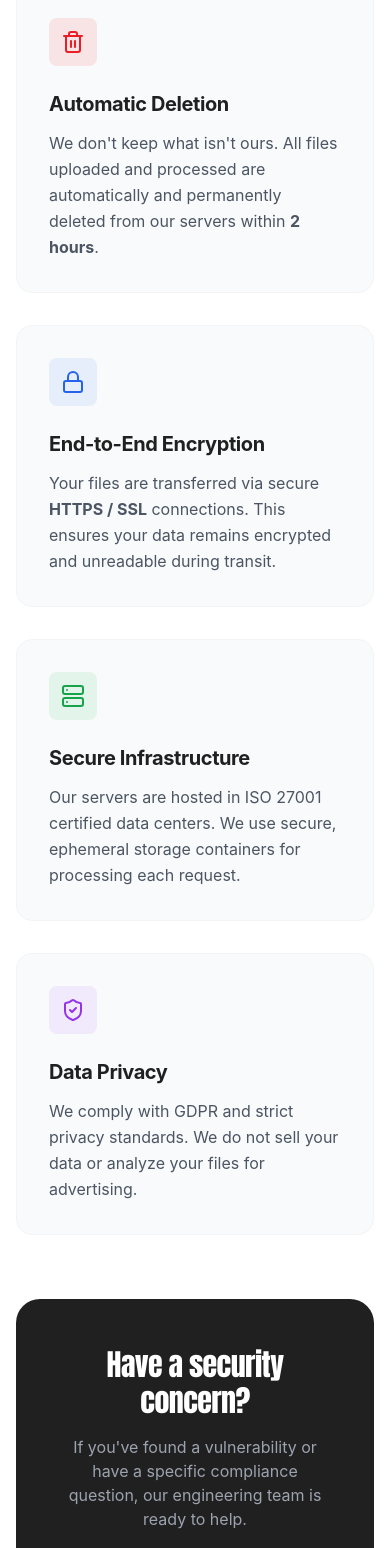
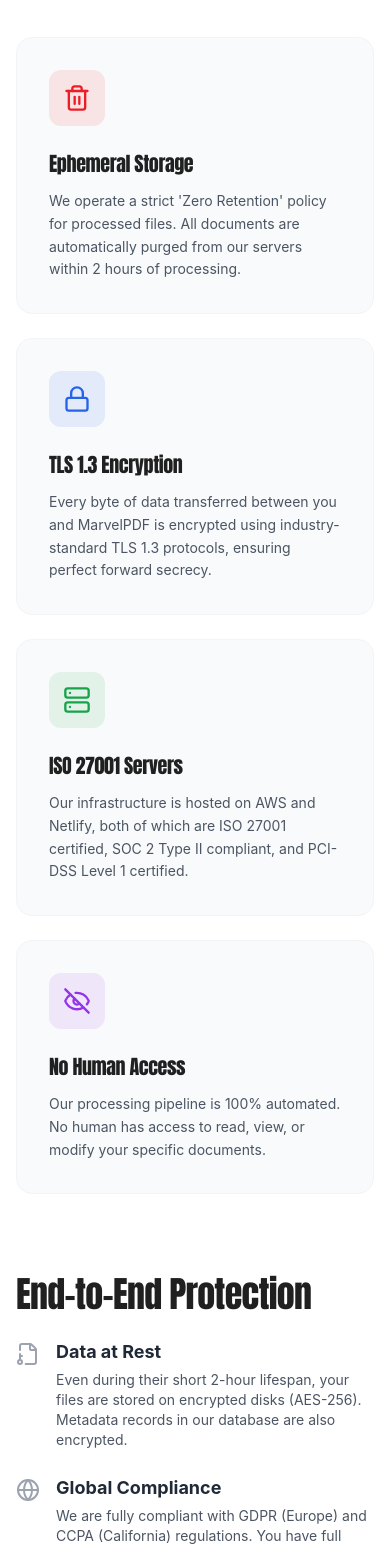
Before and after one commit to gaurav25122000/PDF, a React (Vite) app in the folder frontend/: page /security in a window 390 px wide. Shown: the part 432-1980 px from the top of the page. Built offline with nearby package versions, Linux system fonts and the light colour scheme.

Commit message:
Update email to marvel.pdf.queries@gmail.com and expand Legal Docs

```diff
--- a/frontend/src/components/Footer.jsx
+++ b/frontend/src/components/Footer.jsx
@@ -57,9 +57,9 @@ const Footer = () => {
           <div>
             <h3 className="text-white font-bold uppercase tracking-wider mb-4">Contact</h3>
             <div className="flex flex-col space-y-3 text-sm">
-                <a href="mailto:support@marvelpdf.com" className="flex items-center gap-2 hover:text-white transition-colors">
+                <a href="mailto:marvel.pdf.queries@gmail.com" className="flex items-center gap-2 hover:text-white transition-colors">
                     <Mail size={16} className="text-marvel-red" />
-                    support@marvelpdf.com
+                    marvel.pdf.queries@gmail.com
                 </a>
                 <div className="flex space-x-4 mt-2">
                     <a href="#" className="text-gray-500 hover:text-white transition-colors"><Github size={20} /></a>
--- a/frontend/src/pages/Contact.jsx
+++ b/frontend/src/pages/Contact.jsx
@@ -25,7 +25,7 @@ const Contact = () => {
                     </div>
                     <div>
                         <h3 className="font-bold text-marvel-black text-lg">Email Us</h3>
-                        <p className="text-gray-600">support@marvelpdf.com</p>
+                        <p className="text-gray-600">marvel.pdf.queries@gmail.com</p>
                         <p className="text-gray-500 text-sm mt-1">We'll respond within 24 hours.</p>
                     </div>
                 </div>
--- a/frontend/src/pages/FAQ.jsx
+++ b/frontend/src/pages/FAQ.jsx
@@ -54,7 +54,7 @@ const FAQ = () => {
             />
             <FAQItem
                 question="How can I contact support?"
-                answer="You can reach our support team at support@marvelpdf.com. We typically respond within 24 hours."
+                answer="You can reach our support team at marvel.pdf.queries@gmail.com. We typically respond within 24 hours."
             />
         </div>
       </div>
--- a/frontend/src/pages/Privacy.jsx
+++ b/frontend/src/pages/Privacy.jsx
@@ -1,21 +1,16 @@
 import React from 'react';
 import { Helmet } from 'react-helmet-async';
-import Navbar from '../components/Navbar'; // Wait, Navbar is outside routes in App.jsx.
-// We are inside the main > relative > absolute overlay.
-// We just need the content. The Navbar is already visible from App.jsx?
-// App.jsx structure: Navbar is separate. Home is absolute inset-0. Routes are relative z-10.
-// So if I render this, it appears ON TOP of Home.
-// I just need a background color.
 
 const LegalPage = ({ title, date, children }) => (
   <div className="min-h-screen bg-white text-gray-800 pt-24 pb-12 px-4 sm:px-6 lg:px-8 absolute inset-0 z-40 overflow-y-auto">
     <Helmet>
       <title>{title} - MarvelPDF</title>
     </Helmet>
-    <div className="max-w-4xl mx-auto bg-white p-8 rounded-2xl shadow-sm border border-gray-100">
-      <h1 className="text-4xl font-heading text-marvel-black mb-2">{title}</h1>
-      <p className="text-gray-500 mb-8 text-sm">Last updated: {date}</p>
-      <div className="prose prose-slate max-w-none prose-headings:font-heading prose-headings:text-marvel-black prose-a:text-marvel-red font-sans">
+    <div className="max-w-4xl mx-auto bg-white p-12 rounded-2xl shadow-sm border border-gray-100">
+      <h1 className="text-4xl font-heading text-marvel-black mb-4">{title}</h1>
+      <div className="w-20 h-1 bg-marvel-red mb-6"></div>
+      <p className="text-gray-500 mb-12 text-sm uppercase tracking-wide font-bold">Last updated: {date}</p>
+      <div className="prose prose-lg max-w-none prose-headings:font-heading prose-headings:text-marvel-black prose-a:text-marvel-red font-sans text-gray-600">
         {children}
       </div>
     </div>
@@ -25,39 +20,86 @@ const LegalPage = ({ title, date, children }) => (
 const Privacy = () => {
   return (
     <LegalPage title="Privacy Policy" date="December 29, 2025">
-      <p>
-        At MarvelPDF, your privacy is our priority. We are committed to protecting your personal information and your documents.
-        This Privacy Policy explains how we handle your data when you use our PDF tools.
+      <p className="lead">
+        At MarvelPDF, safeguarding your privacy and the security of your documents is our absolute highest priority.
+        This detailed Privacy Policy explains exactly how we collect, use, process, and delete your data when you use our website and services.
       </p>
 
-      <h3>1. Data We Collect</h3>
+      <h2>1. Information We Collect</h2>
+      <p>We believe in data minimization. We only collect what is strictly necessary to provide our services:</p>
+      <ul>
+        <li><strong>Uploaded Documents:</strong> When you use our tools (e.g., Merge, Split, Convert), you upload files to our servers. These files are collected solely for the purpose of performing the requested operation.</li>
+        <li><strong>Usage Data:</strong> We collect anonymous technical data such as your IP address, browser type, device type, and timestamps. This is used strictly for rate limiting (fair usage policy) and preventing abuse.</li>
+        <li><strong>Account Information:</strong> If you choose to create an account, we collect your name, email address, and an encrypted version of your password.</li>
+        <li><strong>Cookies:</strong> We use essential cookies to maintain your login session and store non-identifiable user preferences.</li>
+      </ul>
+
+      <h2>2. How We Handle Your Files (Critical)</h2>
+      <p>We understand that your files may contain sensitive, personal, or confidential information. Here is our binding commitment to you:</p>
+      <ul>
+        <li><strong>Transient Processing:</strong> Your files are stored on our secure servers only for the duration of the processing task.</li>
+        <li><strong>Automatic Deletion:</strong> All uploaded files and the resulting processed files are automatically and permanently deleted from our servers within <strong>2 hours</strong>. We do not keep backups of your files.</li>
+        <li><strong>No Human Access:</strong> Our file processing is fully automated. No MarvelPDF employee or third party views the content of your files unless explicitly required by law.</li>
+        <li><strong>Ownership:</strong> You retain full intellectual property rights and ownership of your files at all times. MarvelPDF claims no ownership over your content.</li>
+      </ul>
+
+      <h2>3. How We Use Your Information</h2>
+      <p>We use your data for the following purposes:</p>
+      <ul>
+        <li>To provide, operate, and maintain our PDF tools.</li>
+        <li>To improve, personalize, and expand our website's functionality.</li>
+        <li>To detect and prevent fraudulent use or abuse of our services.</li>
+        <li>To communicate with you, specifically regarding your account or customer support inquiries.</li>
+      </ul>
+
+      <h2>4. Data Sharing and Third Parties</h2>
       <p>
-        We collect minimal data necessary to provide our services:
-        <ul>
-          <li><strong>Uploaded Files:</strong> Files you upload for processing.</li>
-          <li><strong>Usage Data:</strong> Information about how you use our tools (e.g., timestamps, tool type) for rate limiting.</li>
-          <li><strong>Account Info:</strong> If you sign up, we store your name and email address securely.</li>
-        </ul>
+        We do <strong>not</strong> sell, trade, or rent your personal identification information to others.
+        We may share generic aggregated demographic information not linked to any personal identification information regarding visitors and users with our business partners.
+      </p>
+      <p>We use trusted third-party infrastructure providers to host our service:</p>
+      <ul>
+        <li><strong>Netlify / AWS:</strong> For hosting our static website and serverless functions.</li>
+        <li><strong>Neon:</strong> For our secure database infrastructure.</li>
+      </ul>
+      <p>These providers adhere to strict data security standards (ISO 27001, SOC 2).</p>
+
+      <h2>5. Security of Your Data</h2>
+      <p>
+        We employ enterprise-grade security measures to protect your data:
+      </p>
+      <ul>
+        <li><strong>Encryption in Transit:</strong> All data transferred between your device and our servers is encrypted using TLS/SSL (Transport Layer Security).</li>
+        <li><strong>Encryption at Rest:</strong> Sensitive user data (like passwords) is hashed using strong cryptographic algorithms (bcrypt).</li>
+        <li><strong>Access Controls:</strong> Access to infrastructure is strictly limited to authorized engineering personnel.</li>
+      </ul>
+
+      <h2>6. Your Data Protection Rights (GDPR & CCPA)</h2>
+      <p>Depending on your location, you may have the following rights:</p>
+      <ul>
+        <li><strong>Right to Access:</strong> You have the right to request copies of your personal data.</li>
+        <li><strong>Right to Rectification:</strong> You may request that we correct any information you believe is inaccurate.</li>
+        <li><strong>Right to Erasure:</strong> You can request that we delete your personal data (Account deletion).</li>
+        <li><strong>Right to Restrict Processing:</strong> You have the right to object to our processing of your personal data.</li>
+      </ul>
+
+      <h2>7. Children's Information</h2>
+      <p>
+        MarvelPDF does not knowingly collect any Personal Identifiable Information from children under the age of 13.
+        If you think that your child provided this kind of information on our website, we strongly encourage you to contact us immediately, and we will do our best efforts to promptly remove such information from our records.
       </p>
 
-      <h3>2. How We Handle Your Files</h3>
+      <h2>8. Changes to This Privacy Policy</h2>
       <p>
-        Your files are handled with the utmost care:
-        <ul>
-          <li><strong>Processing Only:</strong> Files are used solely for the requested operation (merge, split, etc.).</li>
-          <li><strong>Auto-Deletion:</strong> All uploaded and processed files are keeping in temporary storage and are permanently deleted from our servers within 2 hours of processing.</li>
-          <li><strong>No Ownership:</strong> We lay no claim to your content. You retain full ownership of your files.</li>
-        </ul>
+        We may update our Privacy Policy from time to time. We will notify you of any changes by posting the new Privacy Policy on this page and updating the "Last updated" date.
       </p>
 
-      <h3>3. Cookies</h3>
+      <h2>9. Contact Us</h2>
       <p>
-        We use essential cookies to maintain your session (if logged in) and strictly necessary local storage for tool preferences. We do not track you across other sites.
+        If you have any questions, concerns, or requests regarding this Privacy Policy or our data practices, please contact us at:
       </p>
-
-      <h3>4. Third-Party Services</h3>
-      <p>
-        We use trusted cloud providers (like Neon DB, AWS/Netlify) to host our infrastructure. They are bound by strict data protection agreements.
+      <p className="font-bold text-marvel-red text-xl">
+        marvel.pdf.queries@gmail.com
       </p>
     </LegalPage>
   );
--- a/frontend/src/pages/Security.jsx
+++ b/frontend/src/pages/Security.jsx
@@ -1,6 +1,18 @@
 import React from 'react';
 import { Helmet } from 'react-helmet-async';
-import { ShieldCheck, Lock, Trash2, Server } from 'lucide-react';
+import { ShieldCheck, Lock, Trash2, Server, EyeOff, FileKey, Globe, RefreshCcw } from 'lucide-react';
+
+const SecurityFeature = ({ icon: Icon, title, description, color = "text-marvel-red", bg = "bg-marvel-red/10" }) => (
+    <div className="bg-gray-50 p-8 rounded-2xl border border-gray-100 hover:shadow-md transition-shadow">
+        <div className={`${bg} w-14 h-14 rounded-xl flex items-center justify-center mb-6`}>
+            <Icon className={color} size={28} />
+        </div>
+        <h3 className="text-xl font-bold mb-3 text-marvel-black font-heading">{title}</h3>
+        <p className="text-gray-600 leading-relaxed text-sm">
+            {description}
+        </p>
+    </div>
+);
 
 const Security = () => {
   return (
@@ -9,64 +21,93 @@ const Security = () => {
         <title>Security - MarvelPDF</title>
       </Helmet>
 
-      <div className="max-w-4xl mx-auto">
-        <div className="text-center mb-16">
-             <h1 className="text-5xl font-heading text-marvel-black mb-6">Security at our Core</h1>
-             <p className="text-xl text-gray-600 max-w-2xl mx-auto">
-                 We treat your files as if they were top secret. Because to you, they are.
+      <div className="max-w-6xl mx-auto">
+        <div className="text-center mb-20">
+             <h1 className="text-5xl md:text-6xl font-heading text-marvel-black mb-6 tracking-tight">Security is our DNA</h1>
+             <p className="text-xl text-gray-500 max-w-3xl mx-auto">
+                 We've built MarvelPDF from the ground up with a "Defence in Depth" architecture.
+                 Your privacy and data integrity are not just features; they are foundational requirements.
              </p>
         </div>
 
-        <div className="grid grid-cols-1 md:grid-cols-2 gap-8 mb-16">
-            <div className="bg-gray-50 p-8 rounded-2xl border border-gray-100">
-                <div className="bg-marvel-red/10 w-12 h-12 rounded-lg flex items-center justify-center mb-6">
-                    <Trash2 className="text-marvel-red" size={24} />
+        {/* Feature Grid */}
+        <div className="grid grid-cols-1 md:grid-cols-2 lg:grid-cols-4 gap-6 mb-20">
+            <SecurityFeature
+                icon={Trash2}
+                title="Ephemeral Storage"
+                description="We operate a strict 'Zero Retention' policy for processed files. All documents are automatically purged from our servers within 2 hours of processing."
+            />
+            <SecurityFeature
+                icon={Lock}
+                title="TLS 1.3 Encryption"
+                color="text-blue-600"
+                bg="bg-blue-600/10"
+                description="Every byte of data transferred between you and MarvelPDF is encrypted using industry-standard TLS 1.3 protocols, ensuring perfect forward secrecy."
+            />
+            <SecurityFeature
+                icon={Server}
+                title="ISO 27001 Servers"
+                color="text-green-600"
+                bg="bg-green-600/10"
+                description="Our infrastructure is hosted on AWS and Netlify, both of which are ISO 27001 certified, SOC 2 Type II compliant, and PCI-DSS Level 1 certified."
+            />
+            <SecurityFeature
+                icon={EyeOff}
+                title="No Human Access"
+                color="text-purple-600"
+                bg="bg-purple-600/10"
+                description="Our processing pipeline is 100% automated. No human has access to read, view, or modify your specific documents."
+            />
+        </div>
+
+        {/* Deep Dive Section */}
+        <div className="grid grid-cols-1 md:grid-cols-2 gap-16 items-center mb-20">
+            <div>
+                <h2 className="text-4xl font-heading text-marvel-black mb-6">End-to-End Protection</h2>
+                <div className="space-y-6">
+                    <div className="flex gap-4">
+                        <FileKey className="text-gray-400 shrink-0 mt-1" size={24} />
+                        <div>
+                            <h4 className="font-bold text-lg mb-1">Data at Rest</h4>
+                            <p className="text-gray-600 text-sm">Even during their short 2-hour lifespan, your files are stored on encrypted disks (AES-256). Metadata records in our database are also encrypted.</p>
+                        </div>
+                    </div>
+                    <div className="flex gap-4">
+                        <Globe className="text-gray-400 shrink-0 mt-1" size={24} />
+                        <div>
+                            <h4 className="font-bold text-lg mb-1">Global Compliance</h4>
+                            <p className="text-gray-600 text-sm">We are fully compliant with GDPR (Europe) and CCPA (California) regulations. You have full control over your data identity.</p>
+                        </div>
+                    </div>
+                    <div className="flex gap-4">
+                        <RefreshCcw className="text-gray-400 shrink-0 mt-1" size={24} />
+                        <div>
+                            <h4 className="font-bold text-lg mb-1">Continuous Monitoring</h4>
+                            <p className="text-gray-600 text-sm">We use automated vulnerability scanning and intrusion detection systems to monitor our infrastructure 24/7/365.</p>
+                        </div>
+                    </div>
                 </div>
-                <h3 className="text-xl font-bold mb-3 text-marvel-black">Automatic Deletion</h3>
-                <p className="text-gray-600 leading-relaxed">
-                    We don't keep what isn't ours. All files uploaded and processed are automatically and permanently deleted from our servers within <strong>2 hours</strong>.
-                </p>
             </div>
 
-            <div className="bg-gray-50 p-8 rounded-2xl border border-gray-100">
-                <div className="bg-blue-500/10 w-12 h-12 rounded-lg flex items-center justify-center mb-6">
-                    <Lock className="text-blue-600" size={24} />
-                </div>
-                <h3 className="text-xl font-bold mb-3 text-marvel-black">End-to-End Encryption</h3>
-                <p className="text-gray-600 leading-relaxed">
-                    Your files are transferred via secure <strong>HTTPS / SSL</strong> connections. This ensures your data remains encrypted and unreadable during transit.
+            <div className="bg-marvel-black rounded-3xl p-8 md:p-12 text-white relative overflow-hidden">
+                <div className="absolute top-0 right-0 w-64 h-64 bg-marvel-red/20 blur-3xl rounded-full -translate-y-1/2 translate-x-1/2"></div>
+
+                <h3 className="text-2xl font-heading mb-6 relative z-10">Report a Vulnerability</h3>
+                <p className="text-gray-400 mb-8 relative z-10">
+                    Security researchers play a vital role in keeping the internet safe.
+                    If you believe you've found a security bug in MarvelPDF, please report it to us immediately.
+                    We appreciate your help.
                 </p>
-            </div>
-
-            <div className="bg-gray-50 p-8 rounded-2xl border border-gray-100">
-                <div className="bg-green-500/10 w-12 h-12 rounded-lg flex items-center justify-center mb-6">
-                    <Server className="text-green-600" size={24} />
-                </div>
-                <h3 className="text-xl font-bold mb-3 text-marvel-black">Secure Infrastructure</h3>
-                <p className="text-gray-600 leading-relaxed">
-                    Our servers are hosted in ISO 27001 certified data centers. We use secure, ephemeral storage containers for processing each request.
-                </p>
-            </div>
-
-            <div className="bg-gray-50 p-8 rounded-2xl border border-gray-100">
-                <div className="bg-purple-500/10 w-12 h-12 rounded-lg flex items-center justify-center mb-6">
-                    <ShieldCheck className="text-purple-600" size={24} />
-                </div>
-                <h3 className="text-xl font-bold mb-3 text-marvel-black">Data Privacy</h3>
-                <p className="text-gray-600 leading-relaxed">
-                    We comply with GDPR and strict privacy standards. We do not sell your data or analyze your files for advertising.
-                </p>
+                <a href="mailto:marvel.pdf.queries@gmail.com" className="inline-flex items-center justify-center gap-2 bg-white text-marvel-black font-bold py-3 px-6 rounded-xl hover:bg-gray-100 transition-colors relative z-10">
+                    <ShieldCheck size={20} /> Contact Security Team
+                </a>
             </div>
         </div>
 
-        <div className="bg-marvel-black text-white rounded-3xl p-12 text-center">
-            <h2 className="text-3xl font-heading mb-4">Have a security concern?</h2>
-            <p className="text-gray-400 mb-8">
-                If you've found a vulnerability or have a specific compliance question, our engineering team is ready to help.
+        <div className="border-t border-gray-100 pt-12 text-center">
+            <p className="text-gray-500 text-sm">
+                Questions about our security practices? Email us at <a href="mailto:marvel.pdf.queries@gmail.com" className="text-marvel-red hover:underline">marvel.pdf.queries@gmail.com</a>
             </p>
-            <a href="mailto:security@marvelpdf.com" className="bg-white text-marvel-black px-8 py-3 rounded-xl font-bold hover:bg-gray-100 transition-colors inline-flex items-center gap-2">
-                Contact Security Team
-            </a>
         </div>
 
       </div>
```
Also changed, not shown: frontend/src/pages/Terms.jsx (+62 -20 lines).
